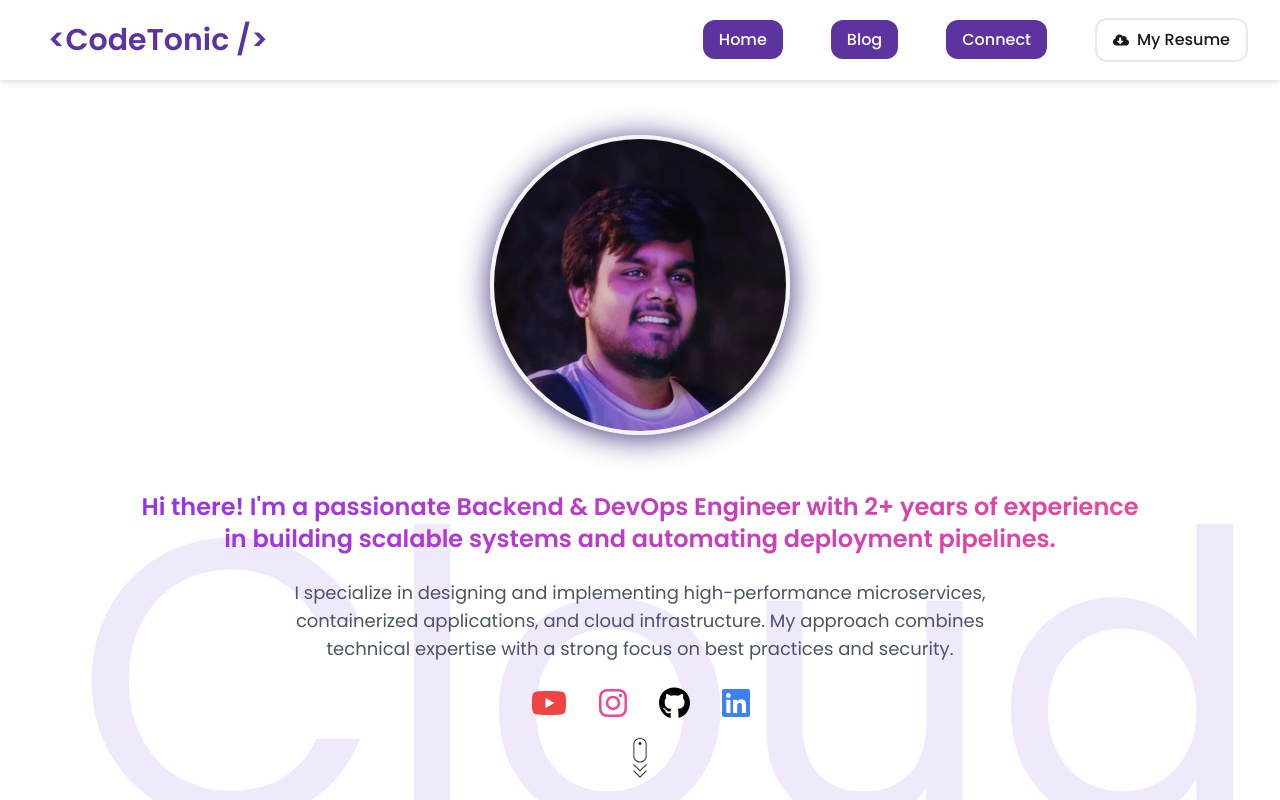
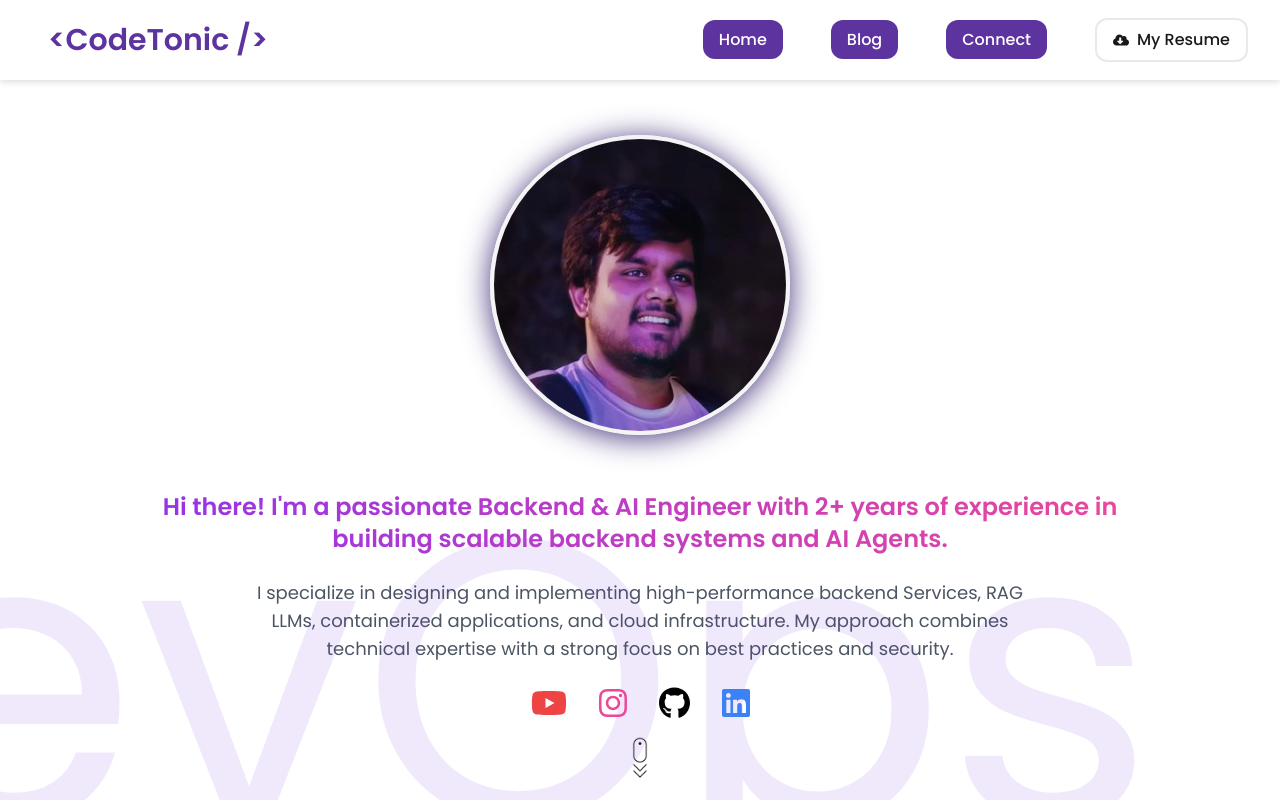
Before and after one commit to asyncarush/portfolio, a Next.js app: page / in a window 1280 px wide. Shown: the top 800 px of the page. Built offline with nearby package versions, Linux system fonts and the light colour scheme.

Commit message:
updated resume

```diff
--- a/components/Info.tsx
+++ b/components/Info.tsx
@@ -59,17 +59,16 @@ function Info() {
       {/* Rotating pink blob behind text */}
       <div className="relative inline-block my-6 w-[80%]">
         <p className="relative z-10 text-lg sm:text-xl md:text-2xl font-semibold text-transparent bg-clip-text bg-gradient-to-r from-purple-600 to-pink-500">
-          Hi there! I&apos;m a passionate Backend & DevOps Engineer with 2+
-          years of experience in building scalable systems and automating
-          deployment pipelines.
+          Hi there! I&apos;m a passionate Backend & AI Engineer with 2+ years of
+          experience in building scalable backend systems and AI Agents.
         </p>
       </div>
 
       <p className="max-w-3xl text-gray-600 text-sm sm:text-base md:text-lg">
-        I specialize in designing and implementing high-performance
-        microservices, containerized applications, and cloud infrastructure. My
-        approach combines technical expertise with a strong focus on best
-        practices and security.
+        I specialize in designing and implementing high-performance backend
+        Services, RAG LLMs, containerized applications, and cloud
+        infrastructure. My approach combines technical expertise with a strong
+        focus on best practices and security.
       </p>
 
       <Social />
@@ -95,7 +94,7 @@ function Info() {
         animate="animate"
         className="absolute text-[50vh] text-violet-700/10  whitespace-nowrap bottom-[-180px]"
       >
-        Backend DevOps Cloud
+        Backend AI DevOps
       </motion.div>
     </div>
   );
--- a/components/Navbar.tsx
+++ b/components/Navbar.tsx
@@ -67,7 +67,7 @@ export default function Navbar() {
           </li>
           <li>
             <Link
-              href="https://drive.google.com/file/d/1y_W00I4Jm5vLxVlHbhql8IvauzpXvwE3/view?usp=sharing"
+              href="https://drive.google.com/file/d/1zlX-JDj-mr-YOgSbjFWTzylVR-ku-n6y/view?usp=sharing"
               className="flex gap-2 items-center justify-center rounded-xl border-2 py-2 px-4 hover:border-violet-500 hover:shadow-[0px_0px_17px_0px_#44337a] hover:rounded-2xl duration-800 transition"
               target="_top"
             >
```
Also changed, not shown: 1 other file (tests, documents, lock files or other folders).
